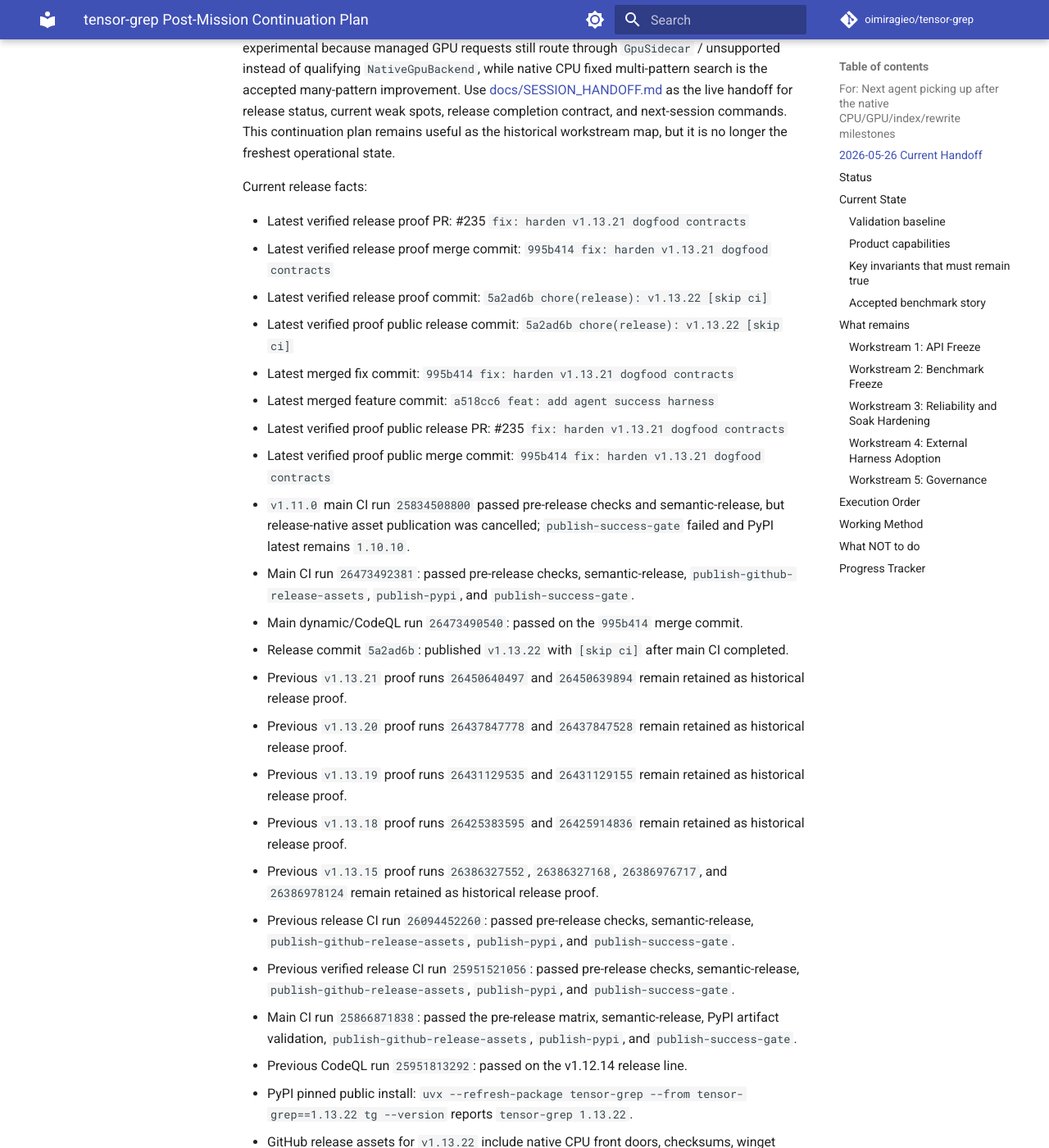
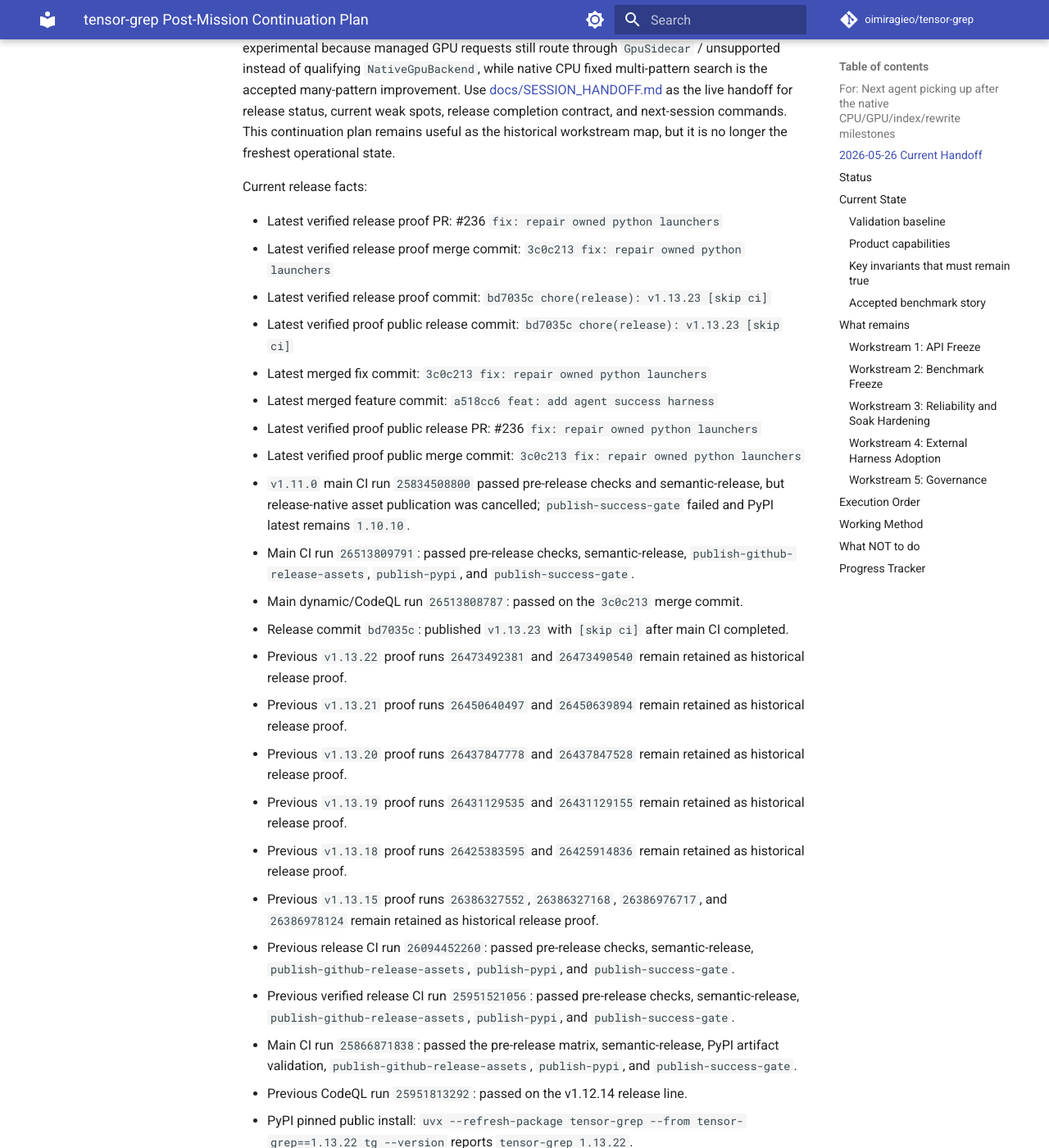
Before and after one commit to oimiragieo/tensor-grep, an MkDocs documentation site: the page built from docs/CONTINUATION_PLAN.md, in a window 1280 px wide and 1400 px high, scrolled down 845 px. Shown: the whole window at 82% size. Built offline with MkDocs 1.6.1 and Material for MkDocs 9.7.7, drawn with Linux system fonts in a browser that asks for light colours; comment, search, counter and statistics services are not loaded.

Commit message:
docs: refresh v1.13.23 release proof

```diff
--- a/docs/CONTINUATION_PLAN.md
+++ b/docs/CONTINUATION_PLAN.md
@@ -10,18 +10,19 @@
 
 Current release facts:
 
-- Latest verified release proof PR: #235 `fix: harden v1.13.21 dogfood contracts`
-- Latest verified release proof merge commit: `995b414 fix: harden v1.13.21 dogfood contracts`
-- Latest verified release proof commit: `5a2ad6b chore(release): v1.13.22 [skip ci]`
-- Latest verified proof public release commit: `5a2ad6b chore(release): v1.13.22 [skip ci]`
-- Latest merged fix commit: `995b414 fix: harden v1.13.21 dogfood contracts`
+- Latest verified release proof PR: #236 `fix: repair owned python launchers`
+- Latest verified release proof merge commit: `3c0c213 fix: repair owned python launchers`
+- Latest verified release proof commit: `bd7035c chore(release): v1.13.23 [skip ci]`
+- Latest verified proof public release commit: `bd7035c chore(release): v1.13.23 [skip ci]`
+- Latest merged fix commit: `3c0c213 fix: repair owned python launchers`
 - Latest merged feature commit: `a518cc6 feat: add agent success harness`
-- Latest verified proof public release PR: #235 `fix: harden v1.13.21 dogfood contracts`
-- Latest verified proof public merge commit: `995b414 fix: harden v1.13.21 dogfood contracts`
+- Latest verified proof public release PR: #236 `fix: repair owned python launchers`
+- Latest verified proof public merge commit: `3c0c213 fix: repair owned python launchers`
 - `v1.11.0` main CI run `25834508800` passed pre-release checks and semantic-release, but release-native asset publication was cancelled; `publish-success-gate` failed and PyPI latest remains `1.10.10`.
-- Main CI run `26473492381`: passed pre-release checks, semantic-release, `publish-github-release-assets`, `publish-pypi`, and `publish-success-gate`.
-- Main dynamic/CodeQL run `26473490540`: passed on the `995b414` merge commit.
-- Release commit `5a2ad6b`: published `v1.13.22` with `[skip ci]` after main CI completed.
+- Main CI run `26513809791`: passed pre-release checks, semantic-release, `publish-github-release-assets`, `publish-pypi`, and `publish-success-gate`.
+- Main dynamic/CodeQL run `26513808787`: passed on the `3c0c213` merge commit.
+- Release commit `bd7035c`: published `v1.13.23` with `[skip ci]` after main CI completed.
+- Previous `v1.13.22` proof runs `26473492381` and `26473490540` remain retained as historical release proof.
 - Previous `v1.13.21` proof runs `26450640497` and `26450639894` remain retained as historical release proof.
 - Previous `v1.13.20` proof runs `26437847778` and `26437847528` remain retained as historical release proof.
 - Previous `v1.13.19` proof runs `26431129535` and `26431129155` remain retained as historical release proof.
@@ -32,7 +33,7 @@
 - Main CI run `25866871838`: passed the pre-release matrix, semantic-release, PyPI artifact validation, `publish-github-release-assets`, `publish-pypi`, and `publish-success-gate`.
 - Previous CodeQL run `25951813292`: passed on the v1.12.14 release line.
 - PyPI pinned public install: `uvx --refresh-package tensor-grep --from tensor-grep==1.13.22 tg --version` reports `tensor-grep 1.13.22`.
-- GitHub release assets for `v1.13.22` include native CPU front doors, checksums, winget manifest, Homebrew formula, and publish instructions.
+- GitHub release assets for `v1.13.23` include native CPU front doors, checksums, winget manifest, Homebrew formula, and publish instructions.
 - Public `v1.12.14` dogfood verified post-release-safe docs governance, public launcher resolution, bounded capsule call-site evidence, Windows subprocess bridge ranking hardening, agent output-budget hygiene, AST CLI contract hygiene, bounded map/context output, `tg run --pattern`, root cold rg-shaped routing, accepted native/dev CLI flag alignment, `tg new --base-dir`, edit-plan budget flags, explicit rg JSON Lines routing via `--format rg --json`, explicit JSON/NDJSON schema positioning, and rg flag-contract aliases; public managed GPU remains not promotion-ready and falls back to CPU or unsupported rows unless a CUDA-feature native build proves `NativeGpuBackend` with `sidecar_used = false`.
 - Current retained release-baseline commits: `361e0db fix: harden public GPU unavailable routing`, `2100122 fix: harden release docs stamp governance`, and `87d4ca4 fix: accelerate fixed multi-pattern native search`.
 - Historical `v1.10.10` launcher dogfood: direct `C:\Users\oimir\.tensor-grep\bin\tg.exe --version`, fresh `cmd`, unprofiled `pwsh`, and Python `subprocess.run(["tg", "--version"])` all reported `tg 1.10.10` after the explicit repair command.
```
Also changed, not shown: AGENTS.md (+11 -9 lines), README.md (+8 -1 lines), SKILL.md (+2 -1 lines), docs/SESSION_HANDOFF.md (+11 -9 lines), 1 other file.
